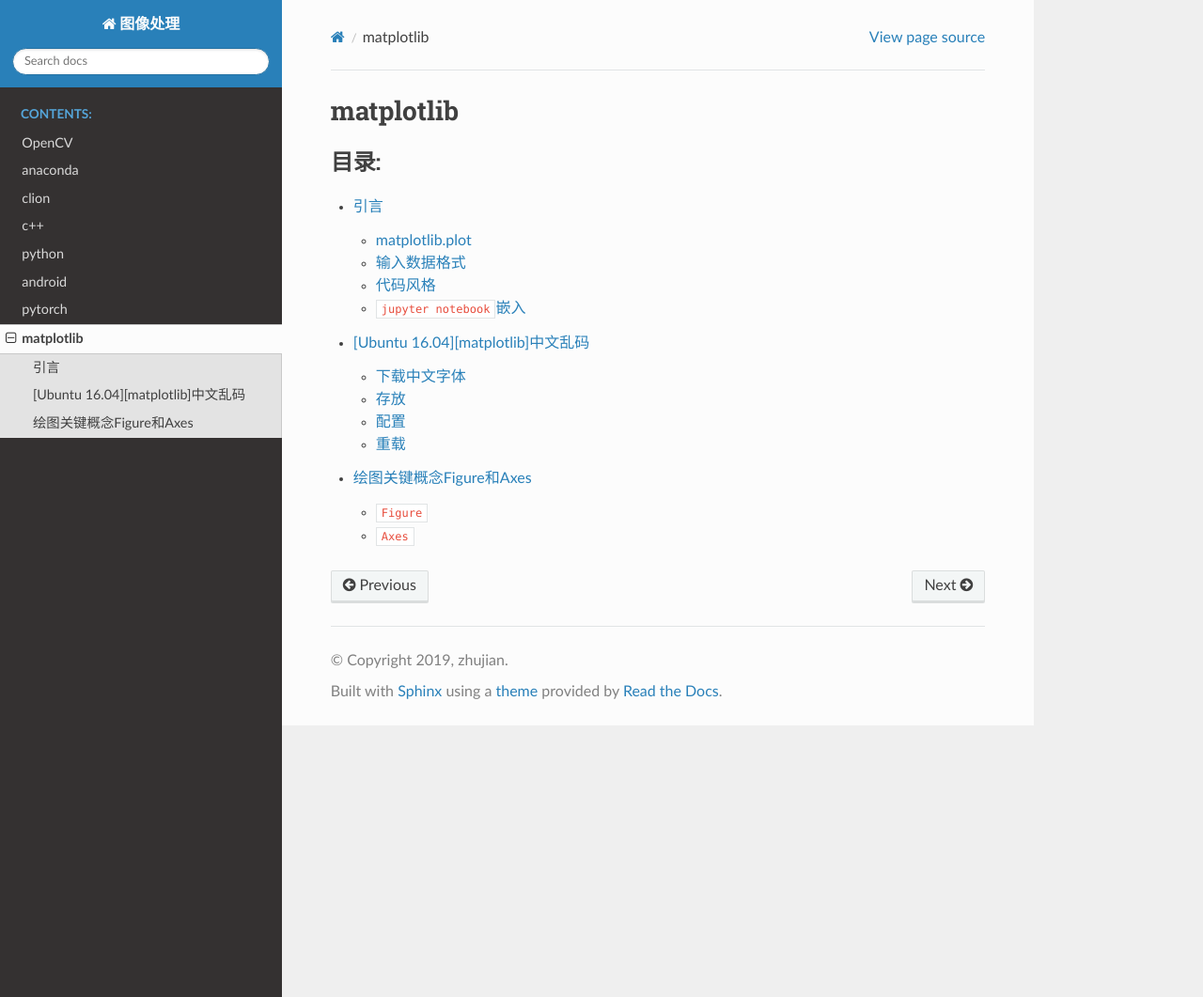
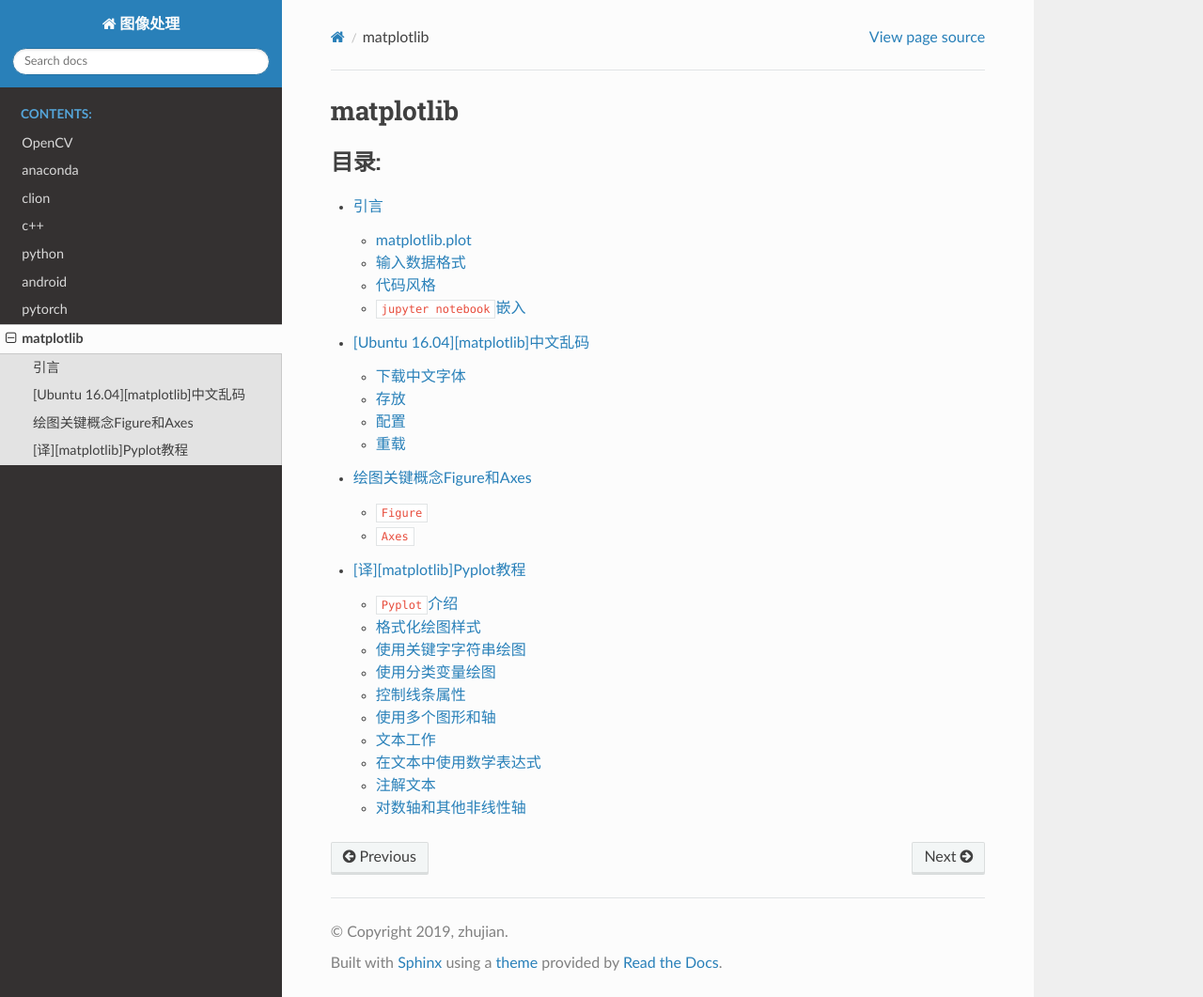
Before and after one commit to Document-Collection/image-processing, a Sphinx documentation site: the page built from docs/source/matplotlib.rst, in a window 1280 px wide and 1061 px high. Shown: the whole window at 94% size. Built offline with Sphinx 7.4.7 and the Read the Docs theme 2.0.0, drawn with Linux system fonts in a browser that asks for light colours; pages that are not in the unit, such as notebooks, are missing from menus; some of the changed lines change nothing that is shown.

Commit message:
docs(matplotlib): 翻译pyplot教程

````diff
--- a/docs/source/matplotlib.rst
+++ b/docs/source/matplotlib.rst
@@ -12,3 +12,4 @@
    matplotlib/引言
    matplotlib/[Ubuntu 16.04][matplotlib]中文乱码
    matplotlib/绘图关键概念Figure和Axes
+   matplotlib/[译][matplotlib]Pyplot教程
--- /dev/null
+++ b/docs/source/matplotlib/[译][matplotlib]Pyplot教程.md
@@ -0,0 +1,347 @@
+
+# [译][matplotlib]Pyplot教程
+
+参考：[Pyplot tutorial](https://matplotlib.org/tutorials/introductory/pyplot.html#pyplot-tutorial)
+
+`Pyplot`接口简介
+
+## `Pyplot`介绍
+
+[matplotlib.pyplot](https://matplotlib.org/api/_as_gen/matplotlib.pyplot.html#module-matplotlib.pyplot)是命令样式函数的集合，目的是让`matplotlib`像`MATLAB`一样工作。每个`pyplot`函数都对图像做一些改变：比如，创建一张图像、在图形中创建绘图区域、在绘图区域中绘制一些线条、用标签装饰绘图，等等
+
+在`matplotlib.pyplot`中，不同的状态在函数调用之间被保留，这样它就可以跟踪当前图形和绘图区域，并且绘图功能被定向到当前轴（请注意，这里的“轴”以及文档中大多数地方指的是绘图区域，参考下图，而不是严格意义上的数学术语）
+
+![](./imgs/anatomy.png)
+
+*注意：`Pyplot API`通常不如面向对象的`API`灵活。您在这里看到的大多数函数调用也可以作为来自`axes`对象的方法调用。我们建议浏览教程和示例，以了解这是如何工作的*
+
+使用pyplot生成可视化非常便捷
+
+```
+import matplotlib.pyplot as plt
+plt.plot([1, 2, 3, 4])
+plt.ylabel('some numbers')
+plt.show()
+```
+
+![](./imgs/sphx_glr_pyplot_001.png)
+
+你肯定想知道为什么`x`轴取值为`0-3`而`y`轴取值为`1-4`。如果你输入单个列表或者数组到命令`plot()`，`matplotlib`假定它是`y`轴的序列值，同时自动生成`x`轴值。因为`python`从`0`开始，生成的`x`轴向量和`y`轴向量长度相同，但是从`0`开始。因此`x`轴数据是`[0,1,2,3]`
+
+`plot()`是一个通用的命令，可以接受任意数量的参数。例如，要绘制`x`与`y`，可以发出以下命令：
+
+```
+plt.plot([1, 2, 3, 4], [1, 4, 9, 16])
+```
+
+![](./imgs/sphx_glr_pyplot_002.png)
+
+## 格式化绘图样式
+
+对于每对`x，y`参数，都有一个可选的第三个参数，它是指示绘图颜色和线条类型的格式字符串。格式字符串的字母和符号来自`matlab`，你可以将颜色字符串与线样式字符串连接起来。默认的格式字符串是
+`b-`，表示一条实心蓝线。比如，用红色圆圈绘图，可以输入`ro`
+
+```
+plt.plot([1, 2, 3, 4], [1, 4, 9, 16], 'ro')
+plt.axis([0, 6, 0, 20])
+plt.show()
+```
+
+![](./imgs/sphx_glr_pyplot_003.png)
+
+查看[matplotlib.pyplot.plot](https://matplotlib.org/api/_as_gen/matplotlib.pyplot.plot.html#matplotlib.pyplot.plot)文档关于完整的线类型和格式字符串的列表。上面的`axis()`命令输入一组`[xmin, xmax, ymin, ymax]`，同时指定轴的视区
+
+如果`matplotlib`仅限于使用列表，那么它对于数字处理将相当无用。通常，您将使用`numpy`数组。实际上，所有序列都在内部转换为`numpy`数组。下面的示例说明如何使用数组在一个命令中绘制具有不同格式样式的多条线
+
+```
+import numpy as np
+
+# evenly sampled time at 200ms intervals
+t = np.arange(0., 5., 0.2)
+
+# red dashes, blue squares and green triangles
+plt.plot(t, t, 'r--', t, t**2, 'bs', t, t**3, 'g^')
+plt.show()
+```
+
+![](./imgs/sphx_glr_pyplot_004.png)
+
+## 使用关键字字符串绘图
+
+某些情况下允许您使用字符串访问特定变量。比如[numpy.recarray](https://docs.scipy.org/doc/numpy/reference/generated/numpy.recarray.html#numpy.recarray)或者[pandas.DataFrame](https://pandas.pydata.org/pandas-docs/stable/reference/api/pandas.DataFrame.html#pandas.DataFrame)
+
+`matplotlib`允许您为此类对象提供`data`关键字参数。如果提供，则可以使用与这些变量对应的字符串生成绘图
+
+```
+data = {'a': np.arange(50),
+        'c': np.random.randint(0, 50, 50),
+        'd': np.random.randn(50)}
+data['b'] = data['a'] + 10 * np.random.randn(50)
+data['d'] = np.abs(data['d']) * 100
+
+plt.scatter('a', 'b', c='c', s='d', data=data)
+plt.xlabel('entry a')
+plt.ylabel('entry b')
+plt.show()
+```
+
+![](./imgs/sphx_glr_pyplot_005.png)
+
+## 使用分类变量绘图
+
+也可以使用分类变量创建一个图。`Matplotlib`允许您将分类变量直接传递给许多绘图函数。例如：
+
+```
+names = ['group_a', 'group_b', 'group_c']
+values = [1, 10, 100]
+
+plt.figure(1, figsize=(9, 3))
+
+plt.subplot(131)
+plt.bar(names, values)
+plt.subplot(132)
+plt.scatter(names, values)
+plt.subplot(133)
+plt.plot(names, values)
+plt.suptitle('Categorical Plotting')
+plt.show()
+```
+
+![](./imgs/sphx_glr_pyplot_006.png)
+
+## 控制线条属性
+
+线条具有许多可以设置的属性：线条宽度、虚线样式、抗锯齿等；参见[matplotlib.lines.line2D](https://matplotlib.org/api/_as_gen/matplotlib.lines.Line2D.html#matplotlib.lines.Line2D)。有几种设置线条属性的方法
+
+* 使用关键字参数
+
+```
+plt.plot(x, y, linewidth=2.0)
+```
+
+* 使用`Line2D`实例的`setter`方法。`plot`返回一列`Line2D`对象，比如`line1, line2 = plot(x1, y1, x2, y2)`。在下面的代码中，我们假设只有一行，因此返回的列表长度为`1`。我们使用元组解压的方式来获取该列表的第一个元素：
+
+```
+line, = plt.plot(x, y, '-')
+line.set_antialiased(False) # turn off antialising
+```
+
+* 使用[setp()](https://matplotlib.org/api/_as_gen/matplotlib.pyplot.setp.html#matplotlib.pyplot.setp)属性。下面示例使用`matlab`样式的命令在一个行列表上设置多个属性。`setp`透明地处理对象列表或单个对象。您可以使用`python`关键字参数或`matlab`样式的字符串/值对：
+
+```
+lines = plt.plot(x1, y1, x2, y2)
+# use keyword args
+plt.setp(lines, color='r', linewidth=2.0)
+# or MATLAB style string value pairs
+plt.setp(lines, 'color', 'r', 'linewidth', 2.0)
+```
+
+以下是有效的[Line2D](https://matplotlib.org/api/_as_gen/matplotlib.lines.Line2D.html#matplotlib.lines.Line2D)属性
+
+![](./imgs/line2d-properties-1.png)
+![](./imgs/line2d-properties-2.png)
+
+要获取可设置行属性的列表，请使用`line`或`lines`作为参数调用`setp()`函数
+
+```
+>>> import matplotlib.pyplot as plt
+>>> lines = plt.plot([1, 2, 3])
+>>> plt.setp(lines)
+  agg_filter: a filter function, which takes a (m, n, 3) float array and a dpi value, and returns a (m, n, 3) array
+  alpha: float
+  animated: bool
+  ...
+  ...
+```
+
+## 使用多个图形和轴
+
+`matlab`和[pyplot](https://matplotlib.org/api/_as_gen/matplotlib.pyplot.html#module-matplotlib.pyplot)都有当前图形和当前轴的概念。所有绘图命令都应用于当前轴。函数[gca()](https://matplotlib.org/api/_as_gen/matplotlib.pyplot.gca.html#matplotlib.pyplot.gca)返回当前轴（[matplotlib.axes.Axes](https://matplotlib.org/api/axes_api.html#matplotlib.axes.Axes)实例），[gcf()](https://matplotlib.org/api/_as_gen/matplotlib.pyplot.gcf.html#matplotlib.pyplot.gcf)返回当前图形（[matplotlib.figure.figure](https://matplotlib.org/api/_as_gen/matplotlib.figure.Figure.html#matplotlib.figure.Figure)实例）。通常情况下，你不必担心这件事，因为它都是在幕后处理的。下面是创建两个子图的脚本
+
+```
+def f(t):
+    return np.exp(-t) * np.cos(2*np.pi*t)
+
+t1 = np.arange(0.0, 5.0, 0.1)
+t2 = np.arange(0.0, 5.0, 0.02)
+
+plt.figure(1)
+plt.subplot(211)
+plt.plot(t1, f(t1), 'bo', t2, f(t2), 'k')
+
+plt.subplot(212)
+plt.plot(t2, np.cos(2*np.pi*t2), 'r--')
+plt.show()
+```
+
+![](./imgs/sphx_glr_pyplot_007.png)
+
+这里的[figure()](https://matplotlib.org/api/_as_gen/matplotlib.pyplot.figure.html#matplotlib.pyplot.figure)命令是可选的，因为默认情况下将创建`figure(1)`，正如如果不手动指定任何轴，默认情况下将创建`subplot(111)`。[subplot()](https://matplotlib.org/api/_as_gen/matplotlib.pyplot.subplot.html#matplotlib.pyplot.subplot)命令指定了数字行(`numrows`)、数字列(`numcols`)、绘图编号(`plot_number`)，其中绘图编号的取值范围是`[1, numrows*numcols]`。如果`numrows*numcols<10`，那么`subplot`命令中可以不使用逗号（`comma`）隔开，所以`subplot(211)`等同于`subplot(2, 1, 1)`
+
+你可以创建任意数量的子图和轴。如果你想要手动放置一个轴，比如，不是常规的网格，使用`axes()`命令，该命令允许您将位置指定为`axes`([左、下、宽、高])，其中所有值都以分数（`0`到`1`）坐标表示。参考一个手动放置实例[Axes Demo](https://matplotlib.org/gallery/subplots_axes_and_figures/axes_demo.html)以及一个放置许多子图的实例[Basic Subplot Demo](https://matplotlib.org/gallery/subplots_axes_and_figures/subplot_demo.html)
+
+可以使用带有递增数字的多个`figure()`调用来创建多个图像。当然，每个图形可以包含尽可能多的轴和子图：
+
+```
+import matplotlib.pyplot as plt
+plt.figure(1)                # the first figure
+plt.subplot(211)             # the first subplot in the first figure
+plt.plot([1, 2, 3])
+plt.subplot(212)             # the second subplot in the first figure
+plt.plot([4, 5, 6])
+
+
+plt.figure(2)                # a second figure
+plt.plot([4, 5, 6])          # creates a subplot(111) by default
+
+plt.figure(3)                # figure 1 current; subplot(212) still current
+plt.subplot(211)             # make subplot(211) in figure1 current
+plt.title('Easy as 1, 2, 3') # subplot 211 title
+
+plt.show()
+```
+
+![](./imgs/figure-1.png)
+
+![](./imgs/figure-2.png)
+
+![](./imgs/figure-3.png)
+
+使用命令`clf()`可以清理当前图像，使用命令`cla()`清理当前轴。如果你觉得在幕后维护状态（特别是当前图像、图形和轴）很烦人，不要失望：这只是围绕面向对象`API`的一个薄的有状态包装器，您可以使用其他来代替（请参见[艺术家教程](https://matplotlib.org/tutorials/intermediate/artists.html)）
+
+## 文本工作
+
+[text()](https://matplotlib.org/api/_as_gen/matplotlib.pyplot.text.html#matplotlib.pyplot.text)命令可用于在任意位置添加文本，[xlable()](https://matplotlib.org/api/_as_gen/matplotlib.pyplot.xlabel.html#matplotlib.pyplot.xlabel)、[ylabel()](https://matplotlib.org/api/_as_gen/matplotlib.pyplot.ylabel.html#matplotlib.pyplot.ylabel)和[title()](https://matplotlib.org/api/_as_gen/matplotlib.pyplot.title.html#matplotlib.pyplot.title)用于在指定位置添加文本。
+
+```
+mu, sigma = 100, 15
+x = mu + sigma * np.random.randn(10000)
+
+# the histogram of the data
+n, bins, patches = plt.hist(x, 50, density=1, facecolor='g', alpha=0.75)
+
+
+plt.xlabel('Smarts')
+plt.ylabel('Probability')
+plt.title('Histogram of IQ')
+plt.text(60, .025, r'$\mu=100,\ \sigma=15$')
+plt.axis([40, 160, 0, 0.03])
+plt.grid(True)
+plt.show()
+```
+
+![](./imgs/sphx_glr_pyplot_008.png)
+
+所有的[text()](https://matplotlib.org/api/_as_gen/matplotlib.pyplot.text.html#matplotlib.pyplot.text)命令都返回[matplotlib.text.text](https://matplotlib.org/api/text_api.html#matplotlib.text.Text)实例。与上面的行一样，可以通过将关键字参数传递到文本函数或使用[setp()](https://matplotlib.org/api/_as_gen/matplotlib.pyplot.setp.html#matplotlib.pyplot.setp)自定义属性：
+
+```
+t = plt.xlabel('my data', fontsize=14, color='red')
+```
+
+更多详细属性在[Text properties and layout](https://matplotlib.org/tutorials/text/text_props.html)
+
+## 在文本中使用数学表达式
+
+`matplotlib`接受任何文本表达式中的`tex`表达式。比如在标题中写入`$\sigma_{i}=15$`，可以写一个`TeX`表达式，用`$`符号括起来：
+
+```
+plt.title(r'$\sigma_i=15$')
+```
+
+标题字符串前面的`r`很重要——它表示该字符串是原始字符串，而不是将反斜杠视为`python`转义。`matplotlib`有一个内置的`tex`表达式解析器和布局引擎，并提供自己的数学字体——有关详细信息，请参阅[Writing mathematical expressions](https://matplotlib.org/tutorials/text/mathtext.html)。因此，您可以跨平台使用数学文本，而无需安装`tex`。对于安装了`LaTex`和`Dvipng`的用户，还可以使用`LaTex`来格式化文本，并将输出直接合并到显示图形或保存的`PostScript`中，参考[Text rendering With LaTeX](https://matplotlib.org/tutorials/text/usetex.html)
+
+## 注解文本
+
+上面使用的基础[text()](https://matplotlib.org/api/_as_gen/matplotlib.pyplot.text.html#matplotlib.pyplot.text)命令将文本放置在轴上的任意位置。文本的一个常见用途是注释绘图的某些特征。[annotate()](https://matplotlib.org/api/_as_gen/matplotlib.pyplot.annotate.html#matplotlib.pyplot.annotate)方法提供了帮助器功能，使注释变得容易。在注释中，需要考虑两点：由参数`xy`表示的注释位置和文本`xytext`的位置。这两个参数都是`(x，y)`元组格式。
+
+```
+ax = plt.subplot(111)
+
+t = np.arange(0.0, 5.0, 0.01)
+s = np.cos(2*np.pi*t)
+line, = plt.plot(t, s, lw=2)
+
+plt.annotate('local max', xy=(2, 1), xytext=(3, 1.5),
+             arrowprops=dict(facecolor='black', shrink=0.05),
+             )
+
+plt.ylim(-2, 2)
+plt.show()
+```
+
+![](./imgs/sphx_glr_pyplot_009.png)
+
+在这个基本示例中，`xy`（箭头尖端）和`xytext`位置（文本位置）都在数据坐标中。您可以选择其他各种坐标系——有关详细信息，请参见[基本注释](https://matplotlib.org/tutorials/text/annotations.html#annotations-tutorial)和[高级注释](https://matplotlib.org/tutorials/text/annotations.html#plotting-guide-annotation)。更多的例子可以在[注释图](https://matplotlib.org/gallery/text_labels_and_annotations/annotation_demo.html)中找到
+
+## 对数轴和其他非线性轴
+
+[pyplot](https://matplotlib.org/api/_as_gen/matplotlib.pyplot.html#module-matplotlib.pyplot)不仅支持线性轴比例，还支持对数和逻辑比例。如果数据跨越多个数量级，则通常使用这种方法。更改轴的比例很容易：
+
+```
+plt.xscale('log')
+```
+
+下面是四个具有相同数据和不同比例的`Y`轴绘图的示例
+
+```
+from matplotlib.ticker import NullFormatter  # useful for `logit` scale
+
+# Fixing random state for reproducibility
+np.random.seed(19680801)
+
+# make up some data in the interval ]0, 1[
+y = np.random.normal(loc=0.5, scale=0.4, size=1000)
+y = y[(y > 0) & (y < 1)]
+y.sort()
+x = np.arange(len(y))
+
+# plot with various axes scales
+plt.figure(1)
+
+# linear
+plt.subplot(221)
+plt.plot(x, y)
+plt.yscale('linear')
+plt.title('linear')
+plt.grid(True)
+
+
+# log
+plt.subplot(222)
+plt.plot(x, y)
+plt.yscale('log')
+plt.title('log')
+plt.grid(True)
+
+
+# symmetric log
+plt.subplot(223)
+plt.plot(x, y - y.mean())
+plt.yscale('symlog', linthreshy=0.01)
+plt.title('symlog')
+plt.grid(True)
+
+# logit
+plt.subplot(224)
+plt.plot(x, y)
+plt.yscale('logit')
+plt.title('logit')
+plt.grid(True)
+# Format the minor tick labels of the y-axis into empty strings with
+# `NullFormatter`, to avoid cumbering the axis with too many labels.
+plt.gca().yaxis.set_minor_formatter(NullFormatter())
+# Adjust the subplot layout, because the logit one may take more space
+# than usual, due to y-tick labels like "1 - 10^{-3}"
+plt.subplots_adjust(top=0.92, bottom=0.08, left=0.10, right=0.95, hspace=0.25,
+                    wspace=0.35)
+
+plt.show()
+```
+
+![](./imgs/sphx_glr_pyplot_010.png)
+
+也可以添加自己的比例，有关详细信息，请参阅[Developer's guide for creating scales and transformations](https://matplotlib.org/devel/add_new_projection.html#adding-new-scales)
+
+下载`Python`源码：[pyplot.py](https://matplotlib.org/_downloads/1c90e776d7b59df446c3848b11c0dc82/pyplot.py)
+
+下载`Jupyter notebook`：[pyplot.ipynb](https://matplotlib.org/_downloads/f1604025de358a438d71d7c524752d11/pyplot.ipynb)
````
Also changed, not shown: docs/source/matplotlib/imgs/sphx_glr_pyplot_001.png (added), docs/source/matplotlib/imgs/sphx_glr_pyplot_002.png (added), docs/source/matplotlib/imgs/sphx_glr_pyplot_003.png (added), docs/source/matplotlib/imgs/sphx_glr_pyplot_004.png (added), docs/source/matplotlib/imgs/sphx_glr_pyplot_005.png (added), docs/source/matplotlib/imgs/sphx_glr_pyplot_006.png (added), docs/source/matplotlib/imgs/sphx_glr_pyplot_007.png (added), docs/source/matplotlib/imgs/sphx_glr_pyplot_008.png (added), docs/source/matplotlib/imgs/sphx_glr_pyplot_009.png (added), docs/source/matplotlib/imgs/sphx_glr_pyplot_010.png (added).
